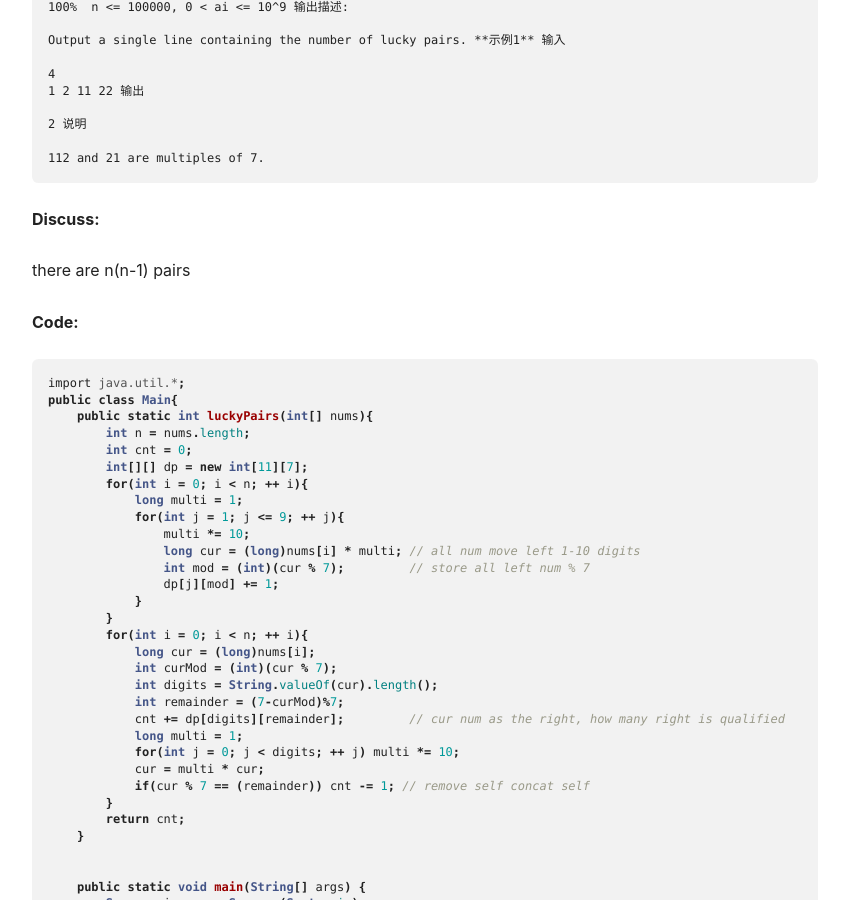
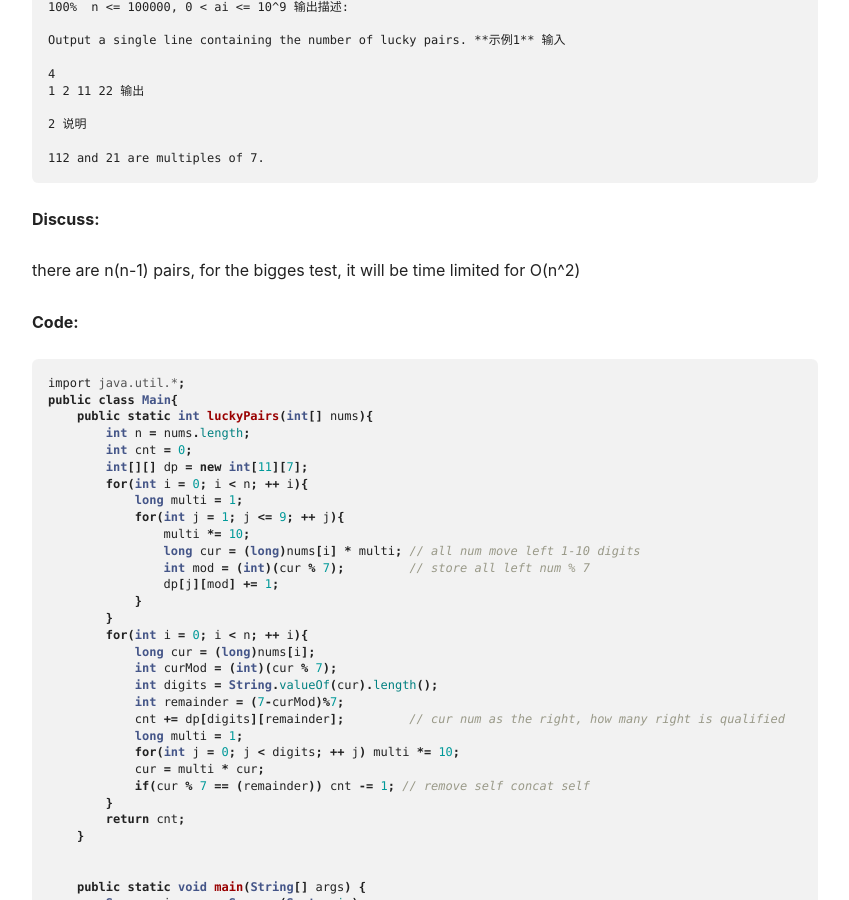
Before and after one commit to Zerone0101/Zerone0101.github.io, a Jekyll site: the page built from _posts/2018-07-04-wapLucky Pairs.md, in a window 1280 px wide and 900 px high, scrolled down 507 px. Shown: the whole window, without its empty margins (105-954 px from the left). Built offline with Jekyll 4.4.1, drawn with Linux system fonts in a browser that asks for light colours; nearby versions of some CDN libraries.

Commit message:
wap fisrt

```diff
--- a/_posts/2018-07-04-wapLucky Pairs.md
+++ b/_posts/2018-07-04-wapLucky Pairs.md
@@ -39,7 +39,7 @@ You want to know many lucky pairs?
 
 **Discuss:**
 
-there are n(n-1) pairs
+there are n(n-1) pairs, for the bigges test, it will be time limited for O(n^2)
 
 **Code:**
 
```
